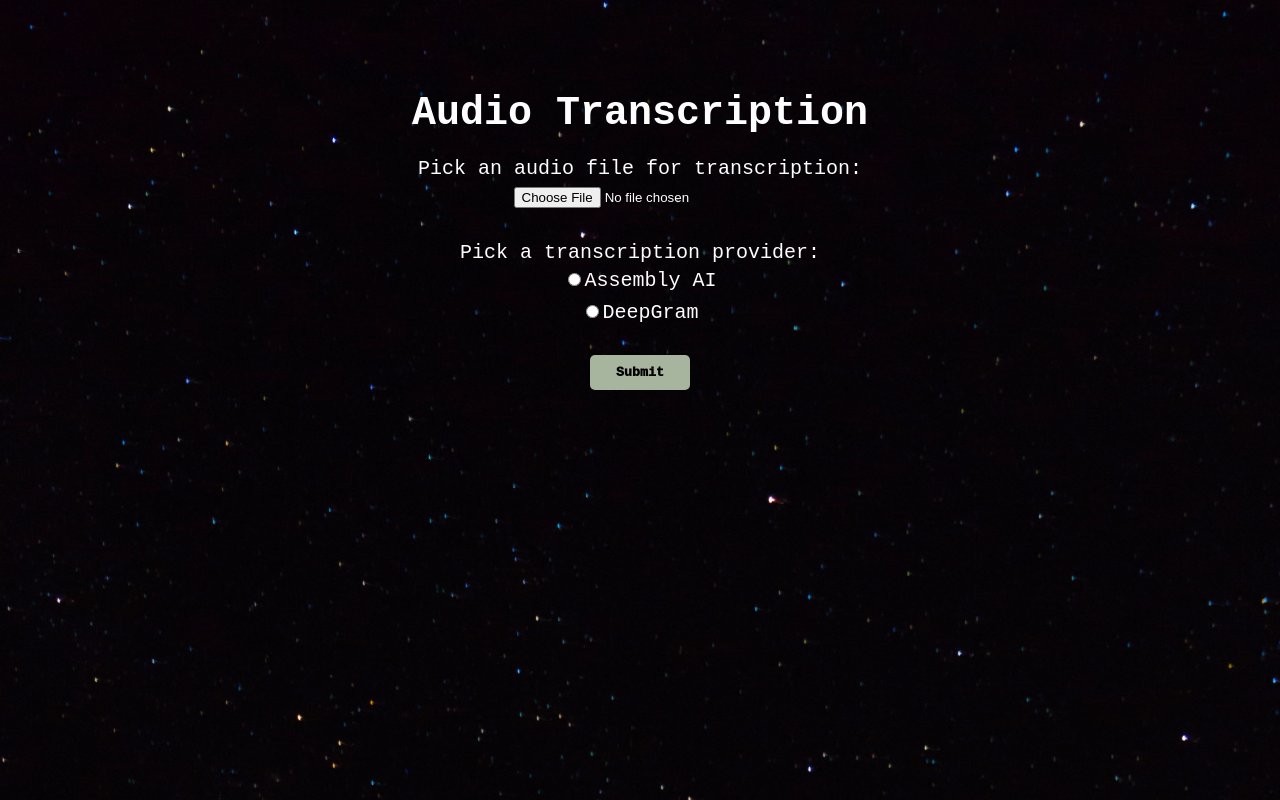
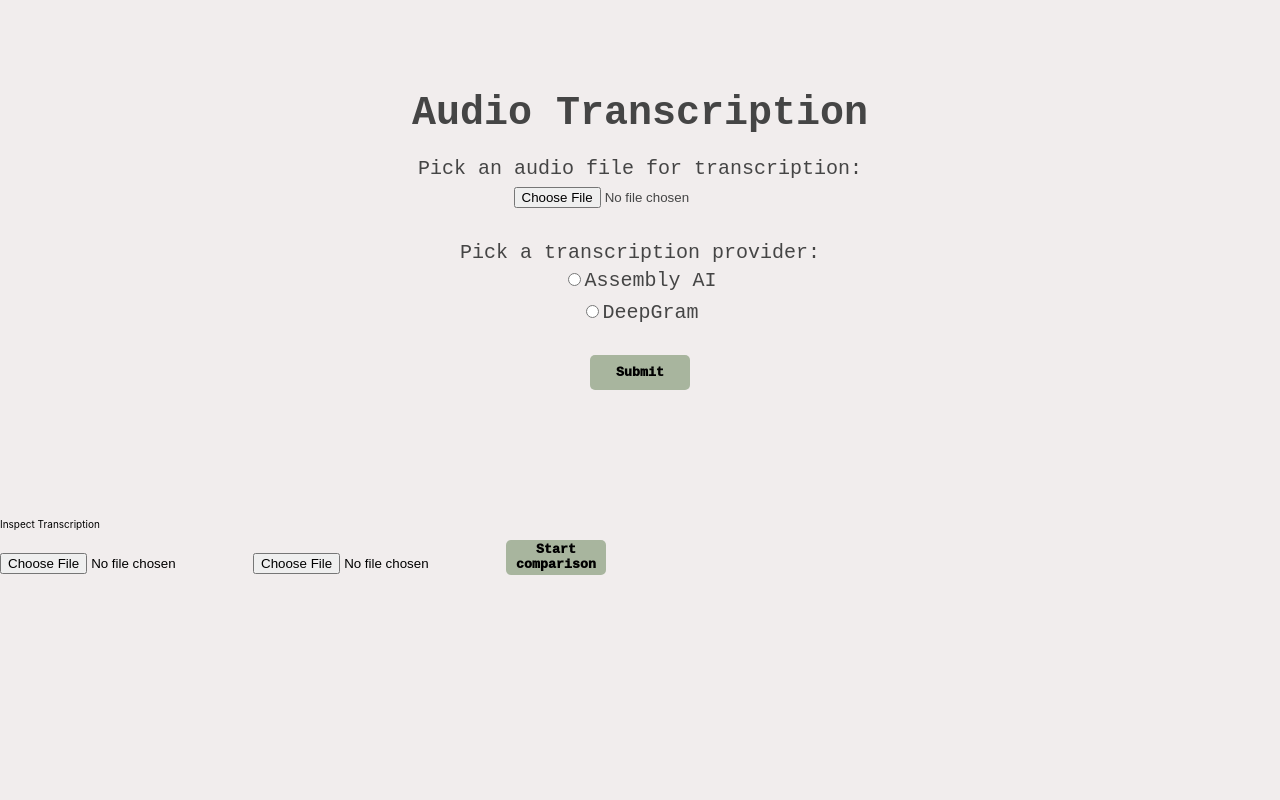
Before and after one commit to iuf26/HCOEspeech2text, a React (Create React App) app: page / in a window 1280 px wide. Built offline with nearby package versions, Linux system fonts and the light colour scheme.

Commit message:
added environment file and begun work on EvaluateTranscription component that will serve comparison between actual and transcribed text

```diff
--- a/package.json
+++ b/package.json
@@ -10,7 +10,8 @@
     "react": "^18.2.0",
     "react-axios": "^2.0.6",
     "react-dom": "^18.2.0",
-    "react-scripts": "5.0.1",
+    "react-scripts": "^2.1.3",
+    "react-spinners": "^0.13.4",
     "spinners-react": "^1.0.7",
     "web-vitals": "^2.1.4",
     "word-error-rate": "^0.0.7"
--- a/src/App.js
+++ b/src/App.js
@@ -1,21 +1,8 @@
-import logo from './logo.svg';
 import './App.css';
 
 import { FileUploadPage } from './components/FileUploadPage';
-
+import React  from 'react';
 function App() {
-
-  const downloadTxtFile = () => {
-    const element = document.createElement("a");
-    const file = new Blob(["hello world"], {
-      type: "text/plain"
-    });
-    element.href = URL.createObjectURL(file);
-    element.download = "myFile.txt";
-    document.body.appendChild(element);
-    element.click();
-  };
-
 
   return (
     <div>
--- /dev/null
+++ b/src/components/EvaluateTranscription.js
@@ -0,0 +1,31 @@
+import React from "react";
+import { useState } from "react";
+import { environment } from "../environments/environment";
+export function EvaluateTranscription() {
+  const [transcribedTextFile, setTranscribedTextFile] = useState();
+  const [originalTextFile, setOriginalTextFile] = useState();
+  const filesTextComparisonUrl = `${environment.apiUrl}/compare-documents`;
+
+  return (
+    <div>
+      <p>Inspect Transcription</p>
+      <input
+        id="input-audio"
+        type="file"
+        name="file"
+        onChange={(event) => {
+          setOriginalTextFile(event.target.files[0]);
+        }}
+      />
+      <input
+        id="input-audio"
+        type="file"
+        name="file"
+        onChange={(event) => {
+          setTranscribedTextFile(event.target.files[0]);
+        }}
+      />
+      <button className="submit-button">Start comparison</button>
+    </div>
+  );
+}
--- a/src/components/FileUploadPage.js
+++ b/src/components/FileUploadPage.js
@@ -1,17 +1,14 @@
 import React, { useState } from "react";
 import axios from "axios";
-import { CSSProperties } from "react";
-import { ClipLoader } from "react-spinners";
 import { SpinnerCircular } from "spinners-react";
 import "../styles/Main.css";
+import { EvaluateTranscription } from "./EvaluateTranscription";
 
 export function FileUploadPage() {
   let [loading, setLoading] = useState(false);
-  let [color, setColor] = useState("#ffffff");
 
   const UPLOAD_TRANSCRIBE_FILE = "http://localhost:5000/uploadfile";
   const [selectedFile, setSelectedFile] = useState();
-  const [isFilePicked, setIsFilePicked] = useState(false);
   const [isSelected, setIsSelected] = useState(false);
   const [responseTextContent, setResponseTextContent] = useState("");
   const [transcriptionFin, setTranscriptionFin] = useState(false);
@@ -30,10 +27,8 @@
     let FINAL_TRANSCRIPTION_REQUEST_LINK = UPLOAD_TRANSCRIBE_FILE;
     let api = "";
     if (document.getElementById("assembly").checked) {
-      //Male radio button is checked
       api = "assembly";
     } else if (document.getElementById("deepgram").checked) {
-      //Female radio button is checked
       api = "deepgram";
     }
     FINAL_TRANSCRIPTION_REQUEST_LINK =
@@ -45,7 +40,7 @@
       data: bodyFormData,
       headers: { "Content-Type": "multipart/form-data" },
     })
-      .then(function (response) {
+      .then(function(response) {
         if (api === "assembly") {
           console.log(response.data);
           const utterances = response.data.utterances;
@@ -55,12 +50,10 @@
           for (let i = 0; i < utterances.length; i++) {
             let speaker = utterances[i].speaker;
 
-            let text = utterances[i].text;
-
-            if (speaker == "A") {
+            if (speaker === "A") {
               finalText = finalText + "<p>" + speaker + ":";
             } else {
-              if (speaker == "B") {
+              if (speaker === "B") {
                 finalText = finalText + "<p><em>" + speaker + ":";
               }
             }
@@ -81,10 +74,10 @@
                 ")" +
                 " ";
             }
-            if (speaker == "A") {
+            if (speaker === "A") {
               finalText = finalText + "</p><br>";
             } else {
-              if (speaker == "B") finalText = finalText + "</em></p><br>";
+              if (speaker === "B") finalText = finalText + "</em></p><br>";
             }
           }
           finalText =
@@ -115,37 +108,25 @@
                 }
               }
 
-
-                  for (let j = 0;j< transcriptedPhrases[i].words.length;j++){
+              for (let j = 0; j < transcriptedPhrases[i].words.length; j++) {
                 let word = transcriptedPhrases[i].words[j];
-                    let wordConfidence = word.confidence
+                let wordConfidence = word.confidence;
                 let wordText = word.word;
 
                 if (wordConfidence < 0.8) {
                   finalText =
-                        finalText +
-                        '<mark class="red">' +
-                       wordText +
-                        "</mark>";
+                    finalText + '<mark class="red">' + wordText + "</mark>";
                 } else {
                   finalText = finalText + wordText;
                 }
-                    finalText =
-                      finalText +
-                      "(" +
-                      wordConfidence +
-                      ")" +
-                      " ";
-
+                finalText = finalText + "(" + wordConfidence + ")" + " ";
               }
-
             }
-              if (speaker === 0 ) {
+            if (speaker === 0) {
               finalText = finalText + "</p><br>";
             } else {
               if (speaker === 1) finalText = finalText + "</em></p><br>";
             }
-
 
             finalText = finalText + "</body></html>";
             setLoading(false);
@@ -154,7 +135,7 @@
           }
         }
       })
-      .catch(function (response) {
+      .catch(function(response) {
         console.log(response);
         setLoading(false);
       });
@@ -175,7 +156,7 @@
       <div className="sign-section"></div>
       <div className="main">
         <h1>Audio Transcription</h1>
-        <label for="input-audio">
+        <label htmlFor="input-audio">
           Pick an audio file for transcription:<br></br>
           <input
             id="input-audio"
@@ -196,12 +177,12 @@
               name="apis"
               value="Assembly AI Api"
             />
-            <label for="assembly">Assembly AI</label>
+            <label htmlFor="assembly">Assembly AI</label>
           </div>
 
           <div className="option">
             <input type="radio" id="deepgram" name="apis" value="Other Api" />
-            <label for="other">DeepGram</label>
+            <label htmlFor="other">DeepGram</label>
           </div>
         </div>
 
@@ -221,7 +202,7 @@
             <button className="submit-button" onClick={handleSubmission}>
               Submit
             </button>
-            {/* <button className="submit-button">Test performance</button> */}
+
             {transcriptionFin ? (
               <button className="submit-button" onClick={downloadTxtFile}>
                 Download
@@ -233,6 +214,8 @@
           {loading ? <SpinnerCircular size={30} color="red" /> : null}
         </div>
       </div>
+      {/* EvaluateTranscription() */}
+      <EvaluateTranscription></EvaluateTranscription>
     </>
   );
 }
--- /dev/null
+++ b/src/environments/environment.js
@@ -0,0 +1,4 @@
+export const environment = {
+    production: false,
+    apiUrl: "http://localhost:5000"
+}
--- a/src/index.css
+++ b/src/index.css
@@ -1,13 +1,13 @@
 body {
   margin: 0;
-  background-image: url('./images/night.jpg');
+
 
   background-size: cover;
   background-repeat: no-repeat;
 
   background-position-y: -70px;
 
-  background-color: #eee;
+  background-color: #F1EDED;
 
   font-family: -apple-system, BlinkMacSystemFont, 'Segoe UI', 'Roboto', 'Oxygen',
     'Ubuntu', 'Cantarell', 'Fira Sans', 'Droid Sans', 'Helvetica Neue',
--- a/src/styles/Main.css
+++ b/src/styles/Main.css
@@ -1,6 +1,6 @@
 .main{
-    text-align: center;
-    color: white;
+    text-align:center;
+    color: #454545;
     font-weight: 400;
     line-height: 28px;
     margin:100px auto;
```
Also changed, not shown: 1 other file (tests, documents, lock files or other folders). Lines whose indentation alone changed are shown as unchanged.
